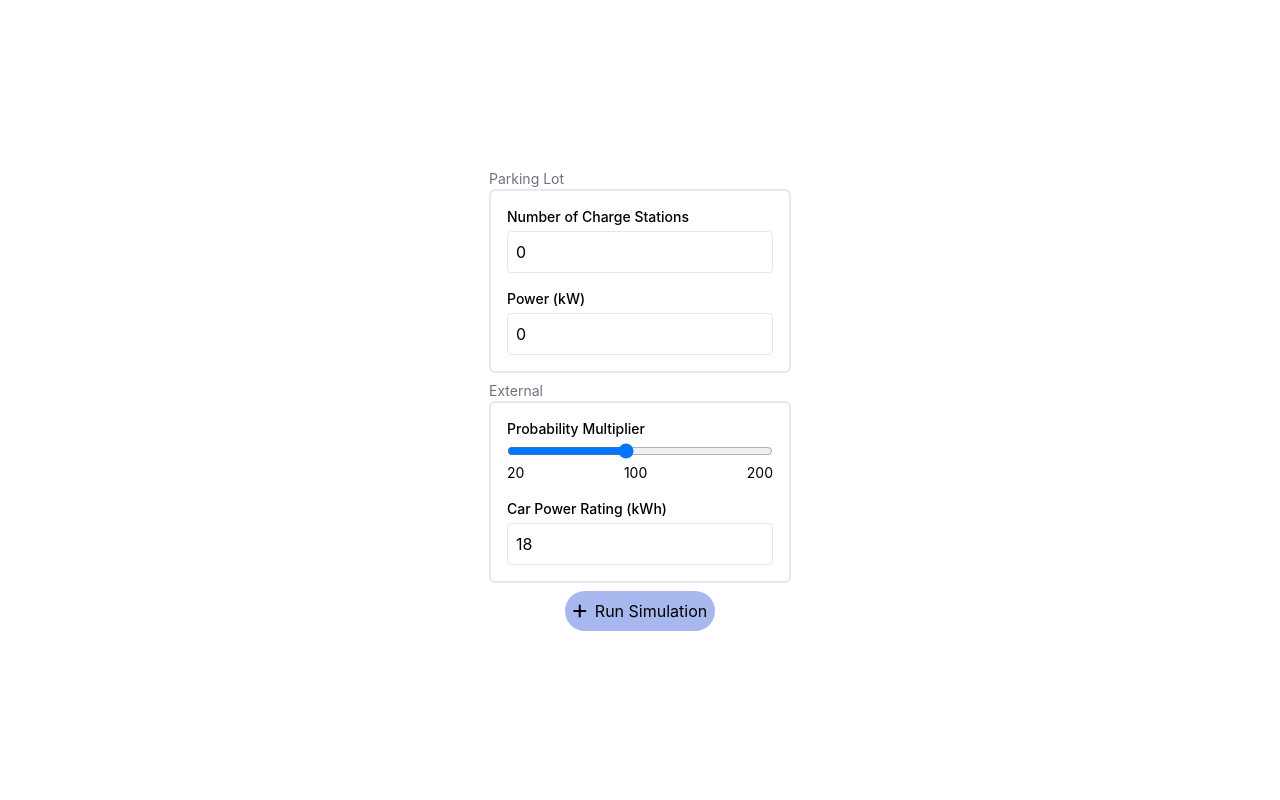
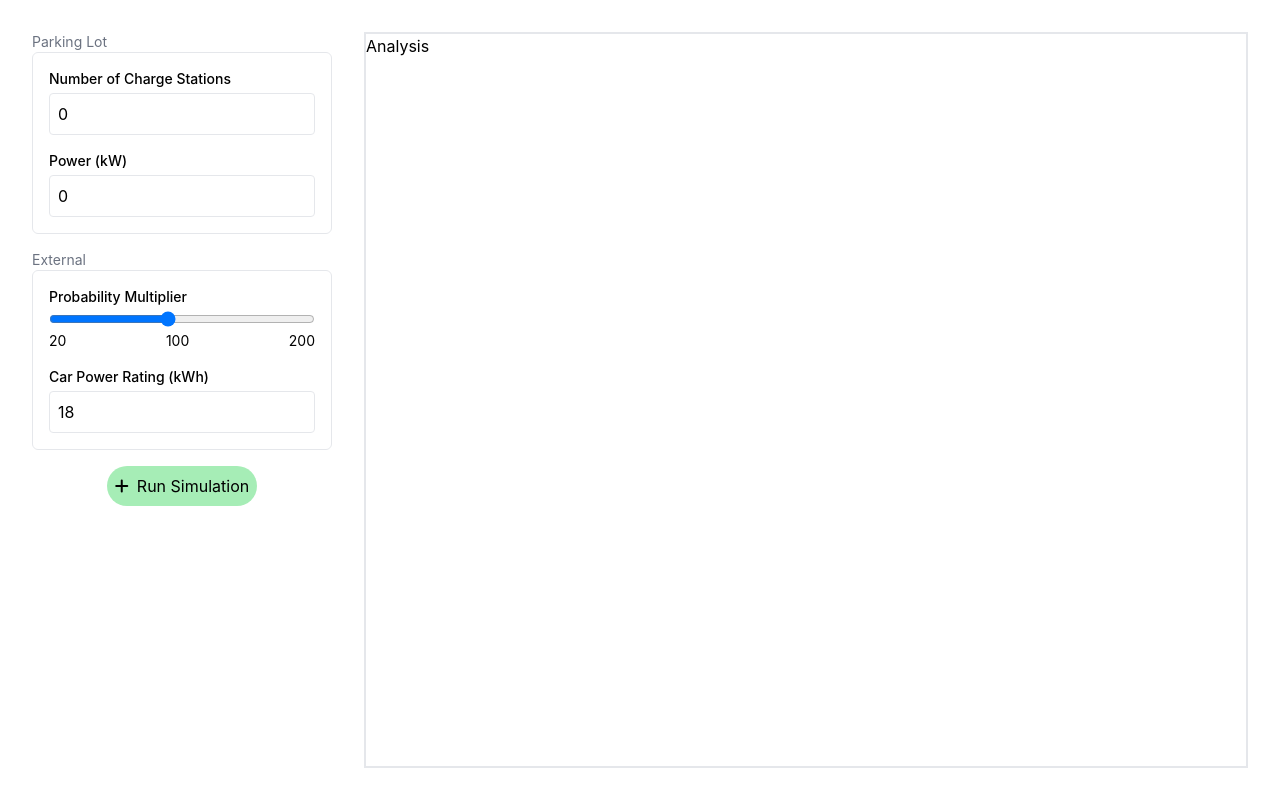
Before and after one commit to manoj-malviya-96/ev-sim, a React (Create React App) app in the folder web-app/: page / in a window 1280 px wide. Built offline with nearby package versions, Linux system fonts and the light colour scheme.

Commit message:
some more adds

```diff
--- a/web-app/src/App.js
+++ b/web-app/src/App.js
@@ -1,40 +1,11 @@
-import Button from "./atoms/button";
-import NumberInput from "./atoms/number-input";
-import NumberSlider from "./atoms/number-slider";
-import Group from "./atoms/group";
+import Controls from "./main/controls";
+import Analysis from "./main/analysis";
 
 function App() {
     return (
-        <div className="w-screen h-screen flex flex-col gap-2 justify-center items-center">
-            <Group label="Parking Lot">
-                <NumberInput
-                    label="Number of Charge Stations"
-                    initialValue={0}
-                    onChange={(value) => console.log("Value changed to", value)}
-                />
-                <NumberInput
-                    label="Power (kW)"
-                    initialValue={0}
-                    onChange={(value) => console.log("Value changed to", value)}
-                />
-            </Group>
-            <Group label="External">
-                <NumberSlider
-                    label="Probability Multiplier"
-                    initialValue={100}
-                    max={200} min={20}
-                    onChange={(value) => console.log("Value changed to", value)}/>
-                <NumberInput
-                    label="Car Power Rating (kWh)"
-                    initialValue={18}
-                    onChange={(value) => console.log("Value changed to", value)}
-                />
-            </Group>
-            <Button
-                label="Run Simulation"
-                icon="fa fa-plus"
-                onClick={() => console.log("Button clicked!")}
-            />
+        <div className="w-screen h-screen flex flex-row p-8 gap-8">
+            <Controls/>
+            <Analysis/>
         </div>
     );
 }
--- a/web-app/src/atoms/group.tsx
+++ b/web-app/src/atoms/group.tsx
@@ -14,7 +14,9 @@ const Group: React.FC<GroupProps> = ({label, children, layout = 'vertical', clas
             {label && <label className="text-sm text-gray-500">{label}</label>}
             <div
                 className={`flex flex-${layout === 'vertical' ? 'col' : 'row'}
-                        gap-4 p-4 border-2 rounded-md border-gray-200 ${className}`}>
+                        gap-4 p-4 rounded-md border border-gray-200 hover:shadow
+                        backdrop-blur-lg
+                        ${className}`}>
                 {children}
             </div>
         </div>
--- /dev/null
+++ b/web-app/src/main/analysis.tsx
@@ -0,0 +1,16 @@
+import React from "react";
+
+interface AnalysisProps {
+    className?: string;
+}
+
+
+const Analysis: React.FC<AnalysisProps> = ({className}) => {
+    return (
+        <div className={`w-full h-full border-2 ${className}`}>
+            <h1>Analysis</h1>
+        </div>
+    );
+}
+
+export default Analysis;
--- /dev/null
+++ b/web-app/src/main/controls.tsx
@@ -0,0 +1,44 @@
+import Group from "../atoms/group";
+import NumberInput from "../atoms/number-input";
+import NumberSlider from "../atoms/number-slider";
+import Button from "../atoms/button";
+
+
+const Controls = () => {
+    return (
+        <div className="w-fit h-full flex flex-col gap-4 items-center">
+            <Group label="Parking Lot">
+                <NumberInput
+                    label="Number of Charge Stations"
+                    initialValue={0}
+                    onChange={(value) => console.log("Value changed to", value)}
+                />
+                <NumberInput
+                    label="Power (kW)"
+                    initialValue={0}
+                    onChange={(value) => console.log("Value changed to", value)}
+                />
+            </Group>
+            <Group label="External">
+                <NumberSlider
+                    label="Probability Multiplier"
+                    initialValue={100}
+                    max={200} min={20}
+                    onChange={(value) => console.log("Value changed to", value)}/>
+                <NumberInput
+                    label="Car Power Rating (kWh)"
+                    initialValue={18}
+                    onChange={(value) => console.log("Value changed to", value)}
+                />
+            </Group>
+            <Button
+                label="Run Simulation"
+                icon="fa fa-plus"
+                onClick={() => console.log("Button clicked!")}
+            />
+        </div>
+    )
+}
+
+
+export default Controls;
--- a/web-app/tailwind.config.js
+++ b/web-app/tailwind.config.js
@@ -4,9 +4,9 @@ module.exports = {
         extend: {
             colors: {
                 primary: {
-                    DEFAULT: '#4e73dc', // Primary base color (e.g., a blue shade)
-                    light: '#5a74ae',   // Optional lighter version
-                    dark: '#4e73dc',    // Optional darker version
+                    DEFAULT: '#4edc6f', // Primary base color (e.g., a blue shade)
+                    light: '#4b9c5e',   // Optional lighter version
+                    dark: '#56ed78',    // Optional darker version
                 },
             },
         },
```
